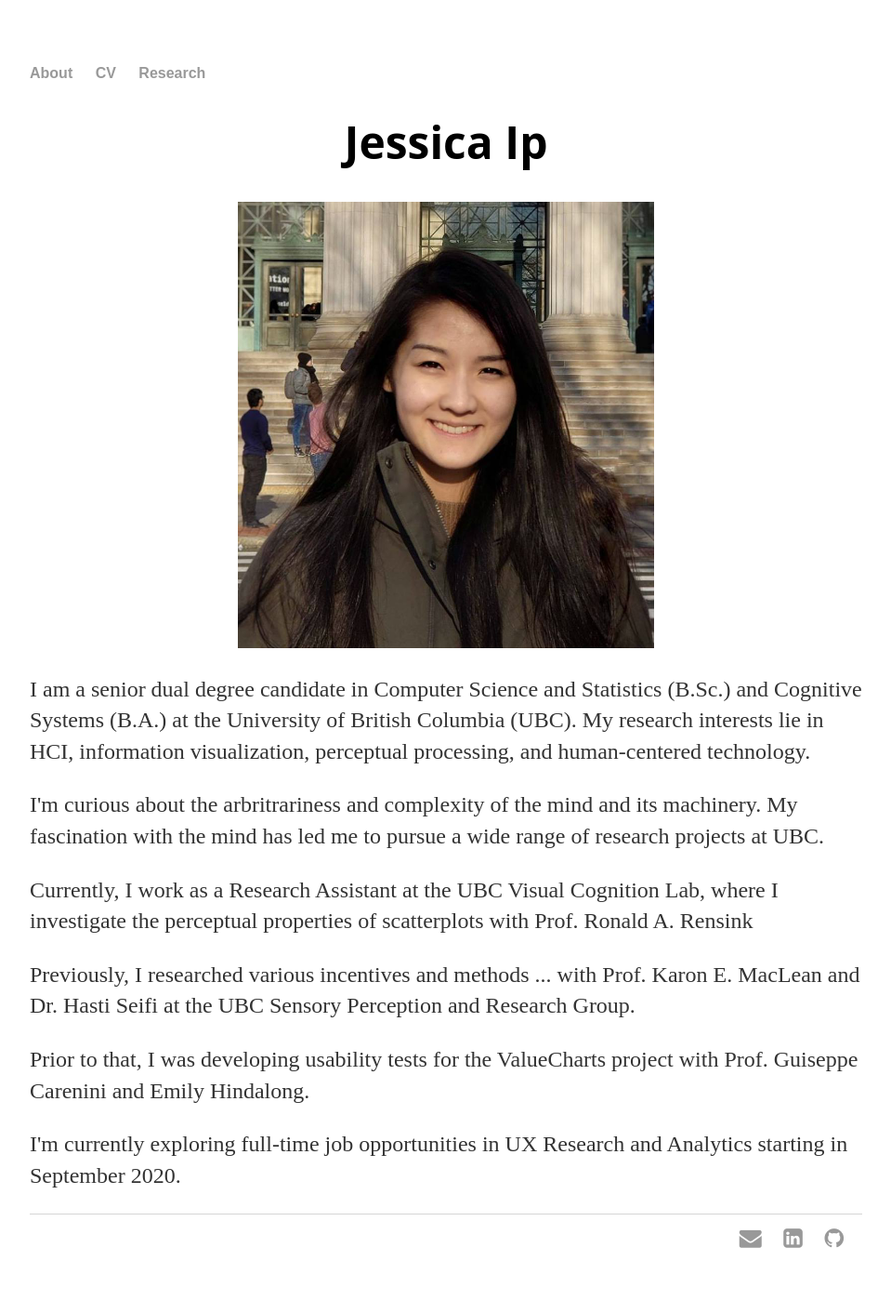
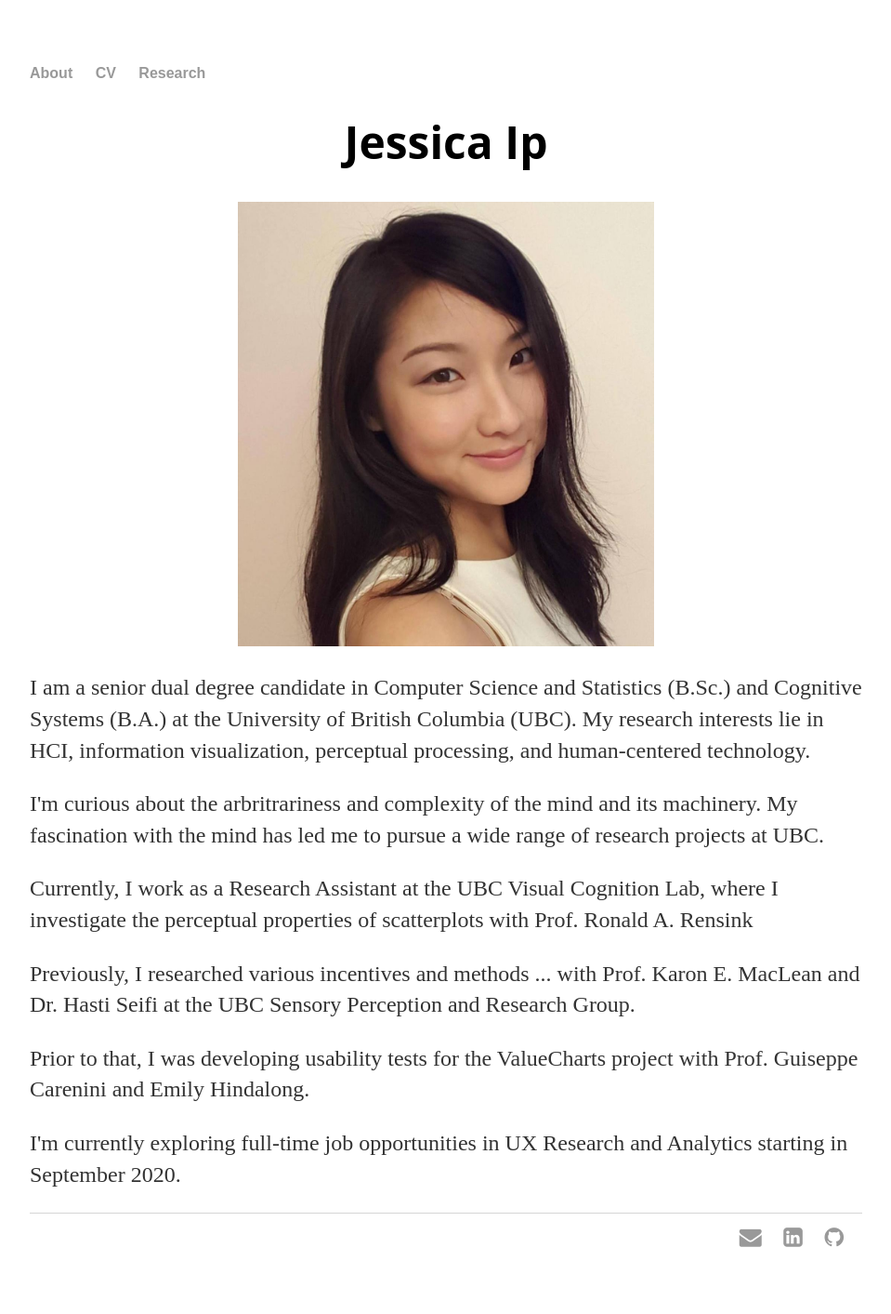
Before and after one commit to ip-jss/ip-jss.github.io, a Jekyll site: the page built from about/index.html, in a window 1280 px wide. Shown: the whole page at 93% size, without its empty margins (160-1119 px from the left). Built offline with Jekyll 4.4.1, drawn with Linux system fonts in a browser that asks for light colours.

Commit message:
Update index.html

```diff
--- a/about/index.html
+++ b/about/index.html
@@ -14,7 +14,7 @@ title: Jessica Ip
 <div class="about">
       <center><h1>Jessica Ip</h1>
 
-	      <img src="/pics/Portrait_MIT.PNG" class="img-responsive" alt="" style="width:50%"> </center>
+	      <img src="/pics/Portrait.jpg" class="img-responsive" alt="" style="width:50%"> </center>
 
 
         <p>I am a senior dual degree candidate in Computer Science and Statistics (B.Sc.) and Cognitive Systems (B.A.) at the University of British Columbia (UBC). My research interests lie in HCI, information visualization, perceptual processing, and human-centered technology. </p>
```
